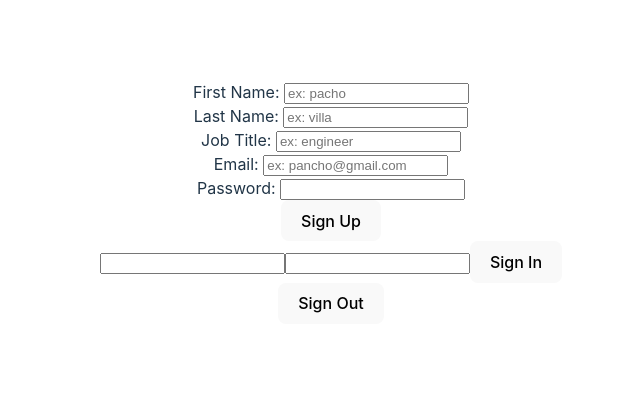
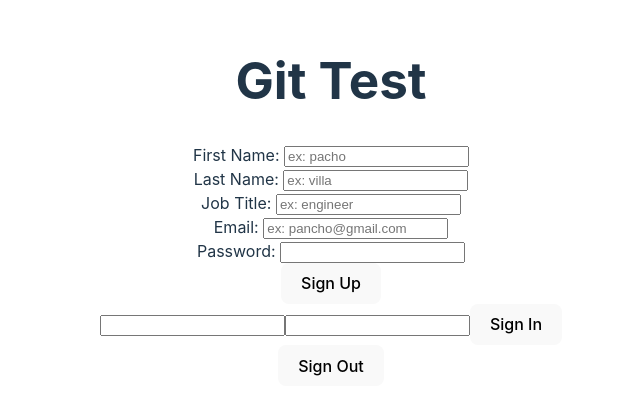
Before and after one commit to prolifick1/group_repo_alt, a React (Vite) app in the folder front_end/: page / in a window 1280 px wide. Shown: the part 198-612 px from the top of the page, without its empty margins (309-949 px from the left). Built offline with nearby package versions, Linux system fonts and the light colour scheme; no server answers.

Commit message:
Fixed Test

```diff
--- a/front_end/src/App.jsx
+++ b/front_end/src/App.jsx
@@ -45,6 +45,7 @@ function App() {
 
   return (
     <div className="App">
+      <Test />
       {user && <p>Welcome, {user.name}</p>}
       <SignUp />
       <SignIn />
```
